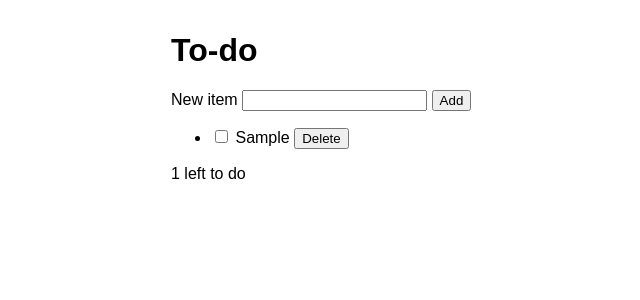
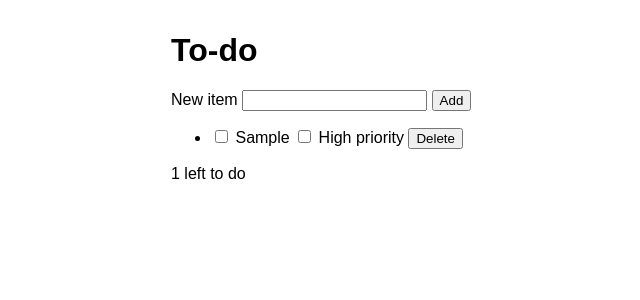
Before and after one commit to iammaheshj/relay-sample-app, a React (Vite) app: page / in a window 1280 px wide. Both pictures are taken after typing "Sample" into the empty fields and a click on the button "Add". Shown: the top 300 px of the page, without its empty margins (229-869 px from the left). Built offline with nearby package versions, Linux system fonts and the light colour scheme.

Commit message:
Add high priority flag to todos with sorting and UI toggle
Relay-Run: b302e4399700e11a3c5445d0d073fd11ae970a663c1919a846668b6c50202d4a:0

```diff
--- a/src/App.tsx
+++ b/src/App.tsx
@@ -1,5 +1,5 @@
 import { type FormEvent, useState } from "react";
-import { addTodo, remaining, removeTodo, type Todo, toggleTodo } from "./todos";
+import { addTodo, remaining, removeTodo, type Todo, togglePriority, toggleTodo } from "./todos";
 
 export function App() {
   const [todos, setTodos] = useState<Todo[]>([]);
@@ -30,6 +30,18 @@ export function App() {
               />{" "}
               <span style={{ textDecoration: todo.done ? "line-through" : "none" }}>{todo.title}</span>
             </label>{" "}
+
+            {todo.priority ? <span>High priority</span> : null}{" "}
+
+            <label>
+              <input
+                type="checkbox"
+                checked={todo.priority}
+                onChange={() => setTodos((current) => togglePriority(current, todo.id))}
+              />{" "}
+              High priority
+            </label>{" "}
+
             <button
               type="button"
               aria-label={`Delete ${todo.title}`}
--- a/src/todos.ts
+++ b/src/todos.ts
@@ -4,21 +4,33 @@ export interface Todo {
   id: number;
   title: string;
   done: boolean;
+  priority: boolean;
+}
+
+function sortTodos(todos: Todo[]): Todo[] {
+  return [...todos].sort((a, b) => {
+    if (a.priority !== b.priority) return a.priority ? -1 : 1;
+    return a.id - b.id;
+  });
 }
 
 export function addTodo(todos: Todo[], title: string): Todo[] {
   const trimmed = title.trim();
   if (!trimmed) return todos;
   const id = todos.reduce((max, t) => Math.max(max, t.id), 0) + 1;
-  return [...todos, { id, title: trimmed, done: false }];
+  return sortTodos([...todos, { id, title: trimmed, done: false, priority: false }]);
 }
 
 export function toggleTodo(todos: Todo[], id: number): Todo[] {
-  return todos.map((t) => (t.id === id ? { ...t, done: !t.done } : t));
+  return sortTodos(todos.map((t) => (t.id === id ? { ...t, done: !t.done } : t)));
+}
+
+export function togglePriority(todos: Todo[], id: number): Todo[] {
+  return sortTodos(todos.map((t) => (t.id === id ? { ...t, priority: !t.priority } : t)));
 }
 
 export function removeTodo(todos: Todo[], id: number): Todo[] {
-  return todos.filter((t) => t.id !== id);
+  return sortTodos(todos.filter((t) => t.id !== id));
 }
 
 export function remaining(todos: Todo[]): number {
```
Also changed, not shown: 1 other file (tests, documents, lock files or other folders).
